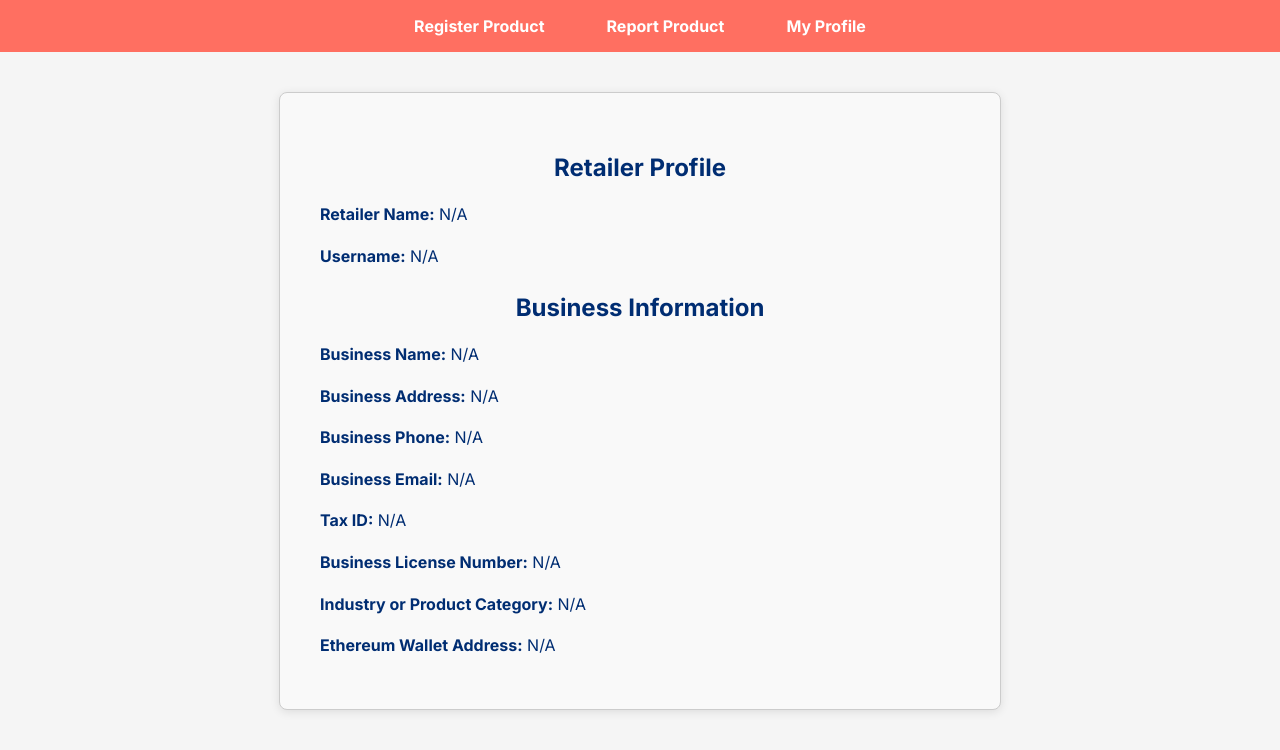
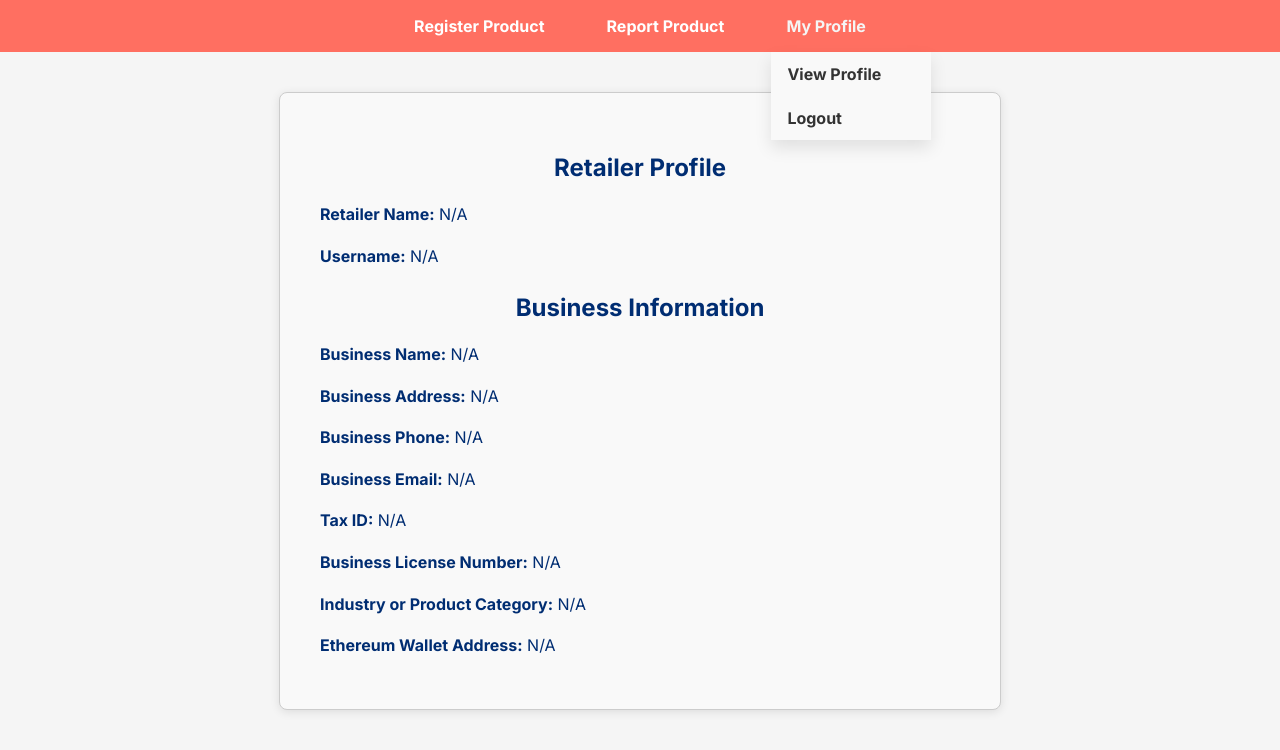
Before and after one commit to anya-kondamani/VeriPharma, a website: page html/retailerProfile.html in a window 1280 px wide. Drawn offline with Linux system fonts and the light colour scheme.

Commit message:
more css

```diff
--- a/html/styles/homePage.css
+++ b/html/styles/homePage.css
@@ -195,7 +195,7 @@ input[type="file"] {
   display: block;
 }
 
-.dropdown:hover .dropdown-content {
+.dropdown:hover , .dropdown-content {
   display: block;
 }
 
--- a/html/styles/manufacturerProfile.css
+++ b/html/styles/manufacturerProfile.css
@@ -59,7 +59,7 @@ nav ul li a:hover {
     display: block;
   }
 
-  .dropdown:hover .dropdown-content {
+  .dropdown:hover , .dropdown-content {
     display: block;
   }
 
--- a/html/styles/manufacturerRegister.css
+++ b/html/styles/manufacturerRegister.css
@@ -59,12 +59,12 @@ nav ul li a:hover {
     display: block;
   }
 
-  .dropdown:hover .dropdown-content {
+  .dropdown:hover, .dropdown-content {
     display: block;
   }
 
   .dropbtn {
-    color: white;
+    color: var(--background-color);
     cursor: pointer;
   }
 
--- a/html/styles/manufacturerReport.css
+++ b/html/styles/manufacturerReport.css
@@ -58,7 +58,7 @@ nav {
     display: block;
   }
 
-  .dropdown:hover .dropdown-content {
+  .dropdown:hover, .dropdown-content {
     display: block;
   }
 
@@ -69,9 +69,9 @@ nav {
 
   .dropdown-content a:hover {
     background-color: var(--secondary-color);
-}
+  }
 
-/* Container for the form */
+
 .report-container {
     max-width: 600px;
     margin: 50px auto;
--- a/html/styles/myMeds.css
+++ b/html/styles/myMeds.css
@@ -59,7 +59,7 @@ nav ul li a:hover {
   display: block;
 }
 
-.dropdown:hover .dropdown-content {
+.dropdown:hover , .dropdown-content {
   display: block;
 }
 
--- a/html/styles/profile.css
+++ b/html/styles/profile.css
@@ -68,7 +68,7 @@ nav ul li a:hover {
     display: block;
 }
 
-.dropdown:hover .dropdown-content {
+.dropdown:hover , .dropdown-content {
     display: block;
 }
 
--- a/html/styles/retailerProfile.css
+++ b/html/styles/retailerProfile.css
@@ -57,18 +57,19 @@ nav ul li a:hover {
     display: block;
   }
 
-.dropdown:hover .dropdown-content {
+  .dropdown:hover, .dropdown-content {
     display: block;
   }
 
   .dropbtn {
-    color: white;
+    color: var(--background-color);
     cursor: pointer;
   }
 
   .dropdown-content a:hover {
-    background-color: var(--background-color);
+    background-color: var(--secondary-color);
   }
+
 .profile-container {
     margin: 0 auto;
     width: 50%; /* Adjust the width as needed */
--- a/html/styles/retailerRegister.css
+++ b/html/styles/retailerRegister.css
@@ -59,18 +59,19 @@ nav ul li a:hover {
     display: block;
   }
 
-  .dropdown:hover .dropdown-content {
+  .dropdown:hover ,.dropdown-content {
     display: block;
   }
 
   .dropbtn {
-    color: white;
+    color: var(--background-color);
     cursor: pointer;
   }
 
   .dropdown-content a:hover {
     background-color: var(--secondary-color);
   }
+
 
 /* Form container */
 .form-container {
--- a/html/styles/retailerReport.css
+++ b/html/styles/retailerReport.css
@@ -58,7 +58,7 @@ nav ul li a:hover {
     display: block;
   }
 
-  .dropdown:hover .dropdown-content {
+  .dropdown:hover,.dropdown-content {
     display: block;
   }
 
@@ -69,7 +69,8 @@ nav ul li a:hover {
 
   .dropdown-content a:hover {
     background-color: var(--secondary-color);
-}
+  }
+
 /* Container for the form */
 .report-container {
     max-width: 600px;
@@ -80,7 +81,6 @@ nav ul li a:hover {
     box-shadow: 0 4px 8px rgba(0, 0, 0, 0.1);
 }
 
-/* Heading style */
 .report-container h2 {
     text-align: center;
     margin-bottom: 1em;
```
Lines whose indentation alone changed are shown as unchanged.
